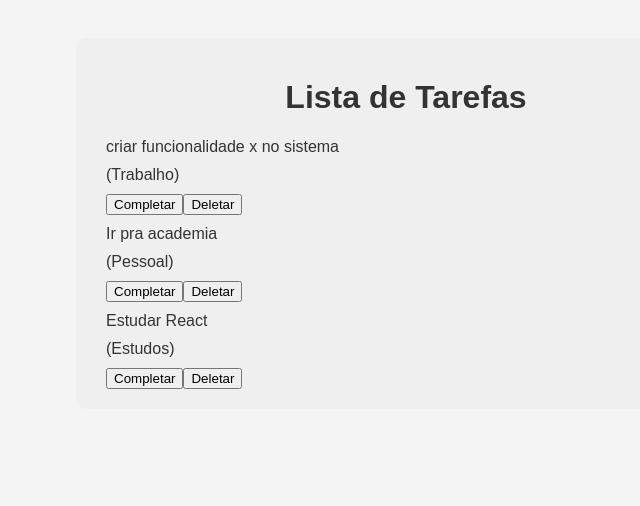
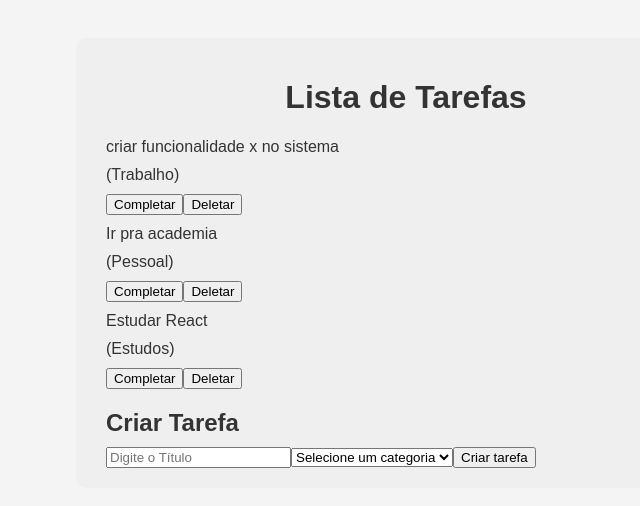
Before and after one commit to ruuanmanoel/TodoListReact, a React (Vite) app in the folder todo_list/: page / in a window 1280 px wide. Shown: the top 506 px of the page, without its empty margins (234-874 px from the left). Built offline with nearby package versions, Linux system fonts and the light colour scheme.

Commit message:
Feature:  form para criação de tarefa

```diff
--- a/todo_list/src/App.jsx
+++ b/todo_list/src/App.jsx
@@ -1,4 +1,6 @@
 import { useState } from 'react'
+import Todo from './components/Todo'
+import TodoForm from './components/TodoForm'
 import './App.css'
 
 function App() {
@@ -28,20 +30,10 @@
       <h1>Lista de Tarefas</h1>
       <div className="todo-list">
         {todos.map(todo =>(
-          <div className="todo">
-            <div className="content">
-              <p>{todo.text}</p>
-              <p className="category">
-                ({todo.category})
-              </p>
-            </div>
-            <div>
-              <button>Completar</button>
-              <button>Deletar</button>
-            </div>
-          </div>
+          <Todo todo={todo}/>
         ))}
       </div>
+      <TodoForm />
     </div>
   )
 }
--- /dev/null
+++ b/todo_list/src/components/Todo.jsx
@@ -0,0 +1,20 @@
+import React from 'react'
+
+const Todo = ({todo}) => {
+  return (
+    <div className="todo">
+        <div className="content">
+            <p>{todo.text}</p>
+            <p className="category">
+            ({todo.category})
+            </p>
+        </div>
+        <div>
+            <button>Completar</button>
+            <button>Deletar</button>
+        </div>
+    </div>
+  )
+}
+
+export default Todo
--- /dev/null
+++ b/todo_list/src/components/TodoForm.jsx
@@ -0,0 +1,21 @@
+
+
+const TodoForm = () => {
+  return (
+    <div className="todo-form">
+        <h2>Criar Tarefa</h2>
+        <form>
+            <input type="text" placeholder="Digite o Título" />
+            <select>
+                <option value="">Selecione um categoria</option>
+                <option value="Trabalho">Trabalho</option>
+                <option value="Pessoal">Pessoal</option>
+                <option value="Estudos">Estudos</option>
+            </select>
+            <button type="submit">Criar tarefa</button>
+        </form>
+    </div>
+  )
+}
+
+export default TodoForm
```
